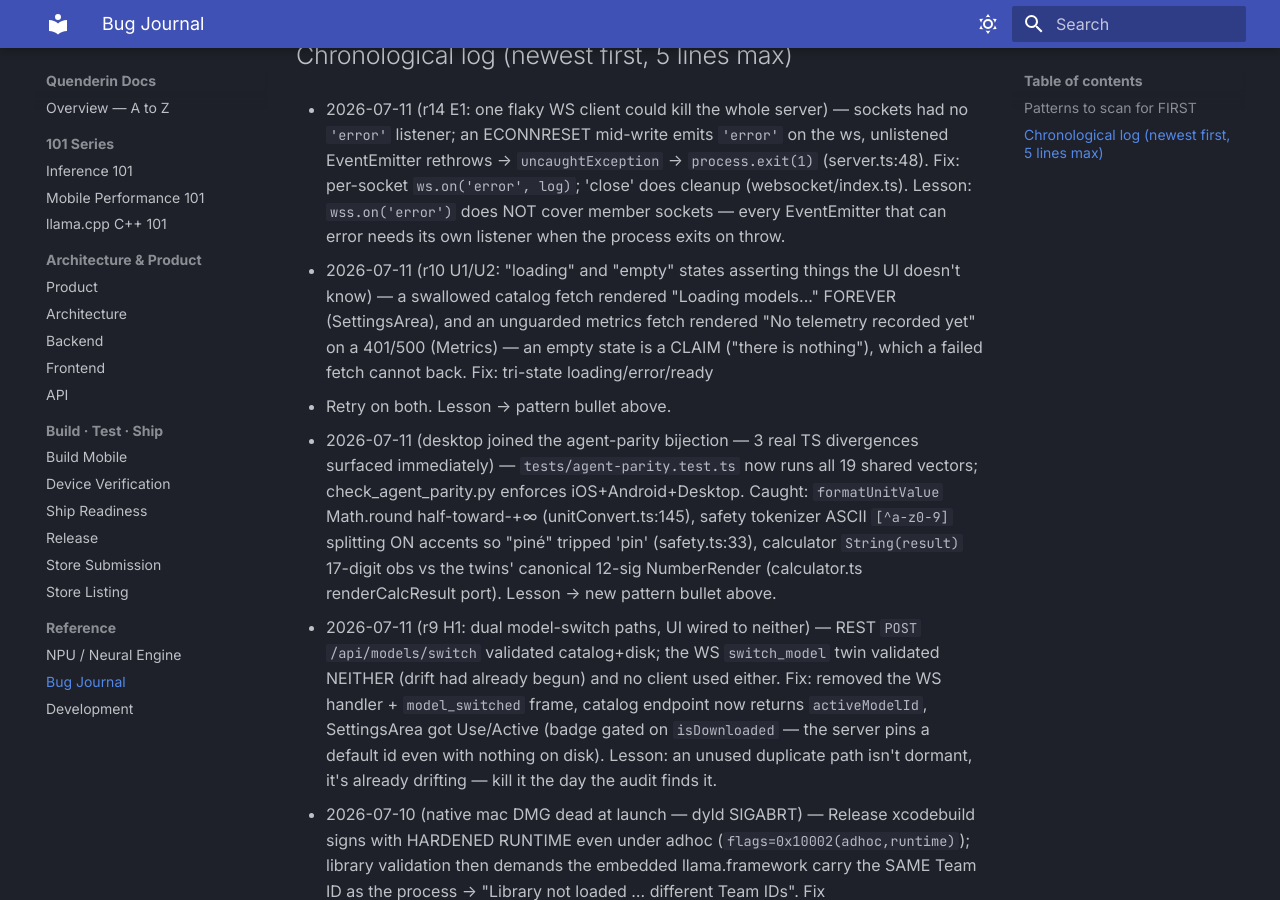
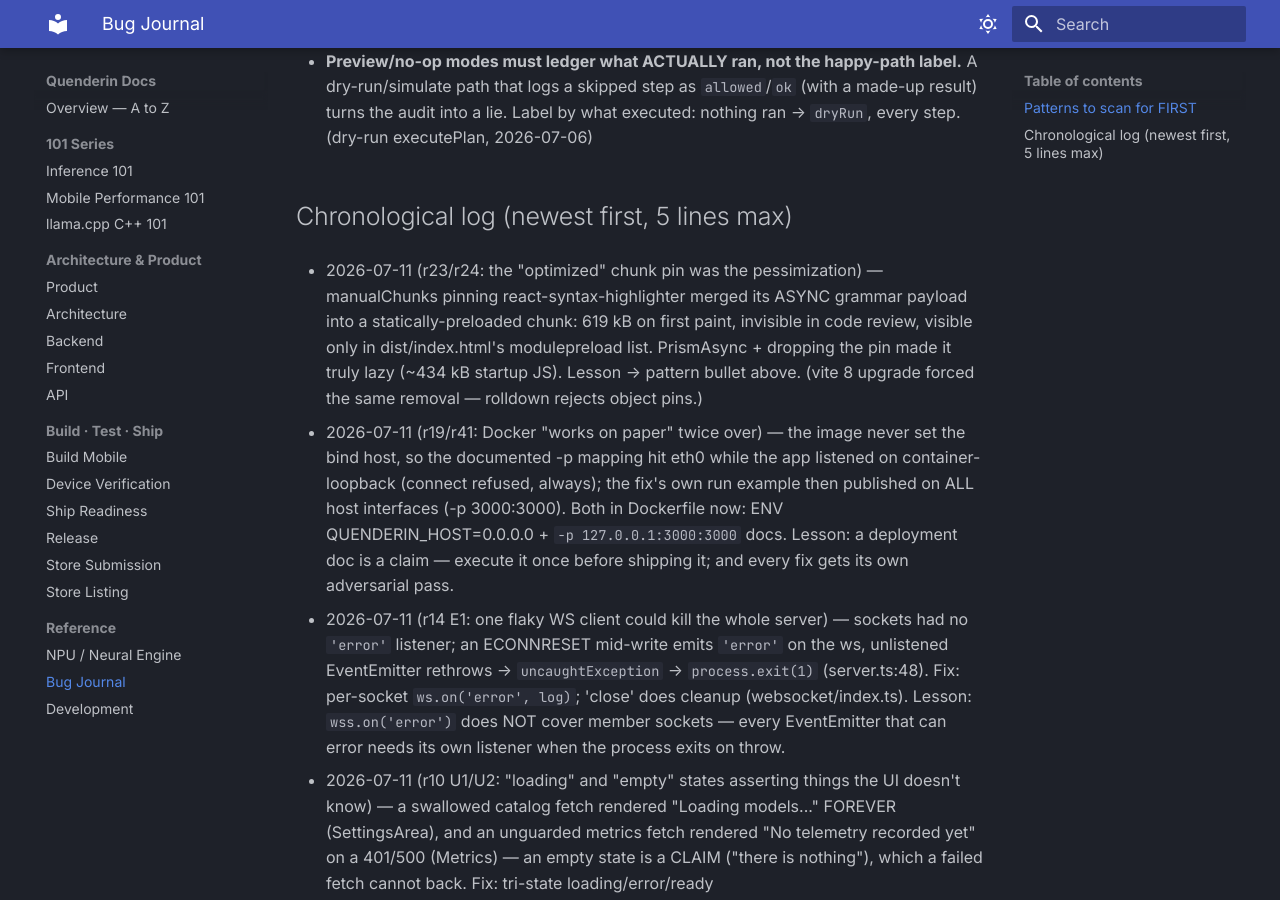
Before and after one commit to alikatgh/quenderin, an MkDocs documentation site: the page built from docs/BUG_JOURNAL.md, in a window 1280 px wide and 900 px high, scrolled down 16255 px. Built offline with MkDocs 1.6.1 and Material for MkDocs 9.7.7, drawn with Linux system fonts in a browser that asks for light colours; some of the changed text lies outside the part shown.

Commit message:
docs(audit): Wave I — r48 integration, r49 READY verdict, r50 consolidation: ALL 50 ROUNDS COMPLETE
r48: golden chore E2E (governed pipeline incl. honest-failure) + live dashboard
flows all green. r49: the full gate run clean today — build, 588/588 tests,
lint, 0 vulns, all 5 parity checkers, generated-docs check, Docker strict.
Zero P0/P1 open. r50: consolidation report — severity-ordered record of what
the waves fixed, an 8-item ordered backlog with triggers, and the standing
invariants (drift-fails-CI, generated docs, atomic persistence, no false-green
builds). ROUND-STATUS: 50/50. Journal: chunk-pin pessimization + docker-on-paper
entries and a new modulepreload-verification pattern bullet.

Co-Authored-By: Claude Fable 5 <noreply@anthropic.com>

```diff
--- a/docs/BUG_JOURNAL.md
+++ b/docs/BUG_JOURNAL.md
@@ -4,6 +4,11 @@ Cheap-to-write, cheap-to-read, expensive-to-skip. `grep -i <symptom>` this befor
 
 ## Patterns to scan for FIRST
 
+- **A build-config "optimization" can silently defeat code-splitting — verify chunking with the
+  modulepreload list, not the config.** A manualChunks pin merges everything from that package —
+  including ASYNC-imported payloads — into one chunk; if any part is statically needed, the whole
+  chunk preloads at startup. After changing chunking, `grep modulepreload dist/index.html` and
+  confirm the heavy bundle is absent. (r23: 619 kB pinned onto first paint by the pin meant to help.)
 - **An empty state is a CLAIM ("there is nothing") — a failed fetch cannot back it.** Any list that
   renders "no items yet" (or an eternal "Loading…") from `[]` must distinguish loading / error /
   genuinely-empty, or a 401/backend-down silently lies to the user. Tri-state + Retry; the error
@@ -491,6 +496,18 @@ Cheap-to-write, cheap-to-read, expensive-to-skip. `grep -i <symptom>` this befor
 
 ## Chronological log (newest first, 5 lines max)
 
+- 2026-07-11 (r23/r24: the "optimized" chunk pin was the pessimization) — manualChunks pinning
+  react-syntax-highlighter merged its ASYNC grammar payload into a statically-preloaded chunk:
+  619 kB on first paint, invisible in code review, visible only in dist/index.html's modulepreload
+  list. PrismAsync + dropping the pin made it truly lazy (~434 kB startup JS). Lesson → pattern
+  bullet above. (vite 8 upgrade forced the same removal — rolldown rejects object pins.)
+
+- 2026-07-11 (r19/r41: Docker "works on paper" twice over) — the image never set the bind host, so
+  the documented -p mapping hit eth0 while the app listened on container-loopback (connect refused,
+  always); the fix's own run example then published on ALL host interfaces (-p 3000:3000). Both in
+  Dockerfile now: ENV QUENDERIN_HOST=0.0.0.0 + `-p 127.0.0.1:3000:3000` docs. Lesson: a deployment
+  doc is a claim — execute it once before shipping it; and every fix gets its own adversarial pass.
+
 - 2026-07-11 (r14 E1: one flaky WS client could kill the whole server) — sockets had no `'error'`
   listener; an ECONNRESET mid-write emits `'error'` on the ws, unlistened EventEmitter rethrows →
   `uncaughtException` → `process.exit(1)` (server.ts:48). Fix: per-socket `ws.on('error', log)`;
```
Also changed, not shown: docs/audits/2026-07-11-r48-quenderin-integration.md (added, +19 -0 lines), docs/audits/2026-07-11-r49-quenderin-ship-readiness.md (added, +28 -0 lines), docs/audits/2026-07-11-r50-quenderin-consolidation.md (added, +34 -0 lines), docs/audits/ROUND-STATUS.md (+7 -5 lines).
